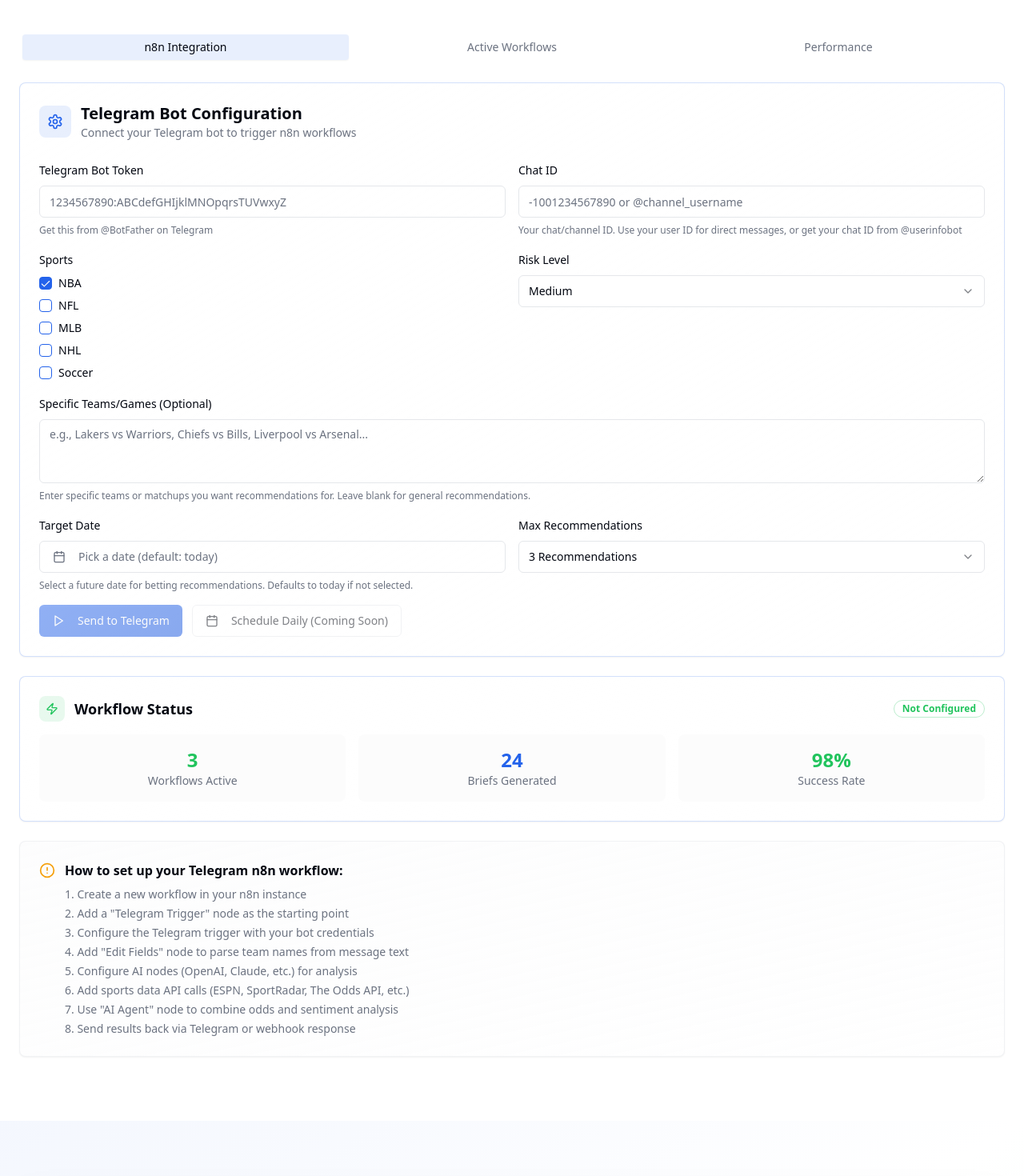
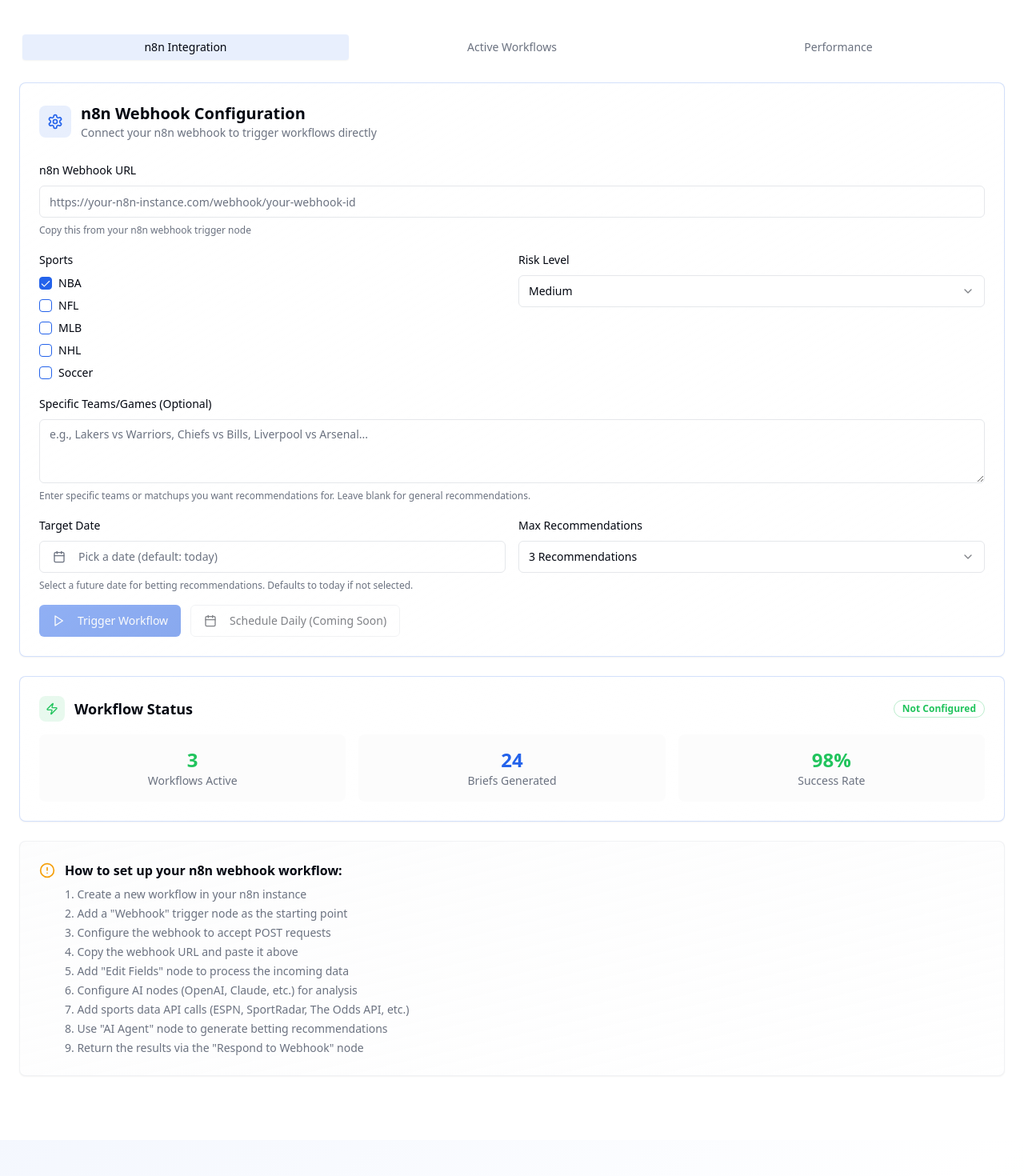
Before and after one commit to rsdelarosa75/win-wise-bot, a React (Vite) app: page / in a window 1280 px wide. Shown: the part 3560-5030 px from the top of the page at 80% size. Built offline with nearby package versions, Linux system fonts and the light colour scheme.

Commit message:
Revert to Webhook Trigger
Reverted the integration to use a webhook trigger instead of the Telegram trigger. This aligns with the user's request to go back to the previous webhook implementation.

```diff
--- a/src/components/ui/n8n-integration.tsx
+++ b/src/components/ui/n8n-integration.tsx
@@ -38,8 +38,7 @@ const cleanHtmlContent = (htmlString: string): string => {
 };
 
 export const N8nIntegration = () => {
-  const [botToken, setBotToken] = useState("");
-  const [chatId, setChatId] = useState("");
+  const [webhookUrl, setWebhookUrl] = useState("");
   const [isLoading, setIsLoading] = useState(false);
   const [lastTriggered, setLastTriggered] = useState<Date | null>(null);
   const [briefContent, setBriefContent] = useState("");
@@ -53,71 +52,50 @@ export const N8nIntegration = () => {
   const handleTriggerWorkflow = async (e: React.FormEvent) => {
     e.preventDefault();
 
-    if (!botToken || !chatId) {
+    if (!webhookUrl) {
       toast({
         title: "Error",
-        description: "Please enter your Telegram bot token and chat ID",
+        description: "Please enter your n8n webhook URL",
         variant: "destructive",
       });
       return;
     }
 
     setIsLoading(true);
-    console.log("Sending Telegram message to trigger n8n workflow");
+    console.log("Triggering n8n workflow via webhook");
 
     try {
-      // Format teams for n8n workflow - expects "Team A vs Team B" format in message.text
-      const formatTeamsForWorkflow = (teams: string) => {
-        if (!teams || teams.trim() === '') {
-          return "MLB betting recommendations"; // Default message when no specific teams
-        }
-
-        // If already in "vs" format, use as-is
-        if (teams.toLowerCase().includes(' vs ')) {
-          return teams.trim();
-        }
-
-        // If comma-separated, convert to "vs" format (take first two teams)
-        if (teams.includes(',')) {
-          const teamsParts = teams.split(',').map(team => team.trim());
-          if (teamsParts.length >= 2) {
-            return `${teamsParts[0]} vs ${teamsParts[1]}`;
-          }
-          return teamsParts[0]; // Single team case
-        }
-
-        // Single team case
-        return teams.trim();
+      const payload = {
+        sports: selectedSports,
+        teams: specificTeams || "general recommendations",
+        riskLevel,
+        maxRecommendations: parseInt(maxRecommendations),
+        targetDate: selectedDate ? format(selectedDate, "yyyy-MM-dd") : format(new Date(), "yyyy-MM-dd"),
       };
 
-      const formattedMessage = formatTeamsForWorkflow(specificTeams);
-
-      // Send message via Telegram Bot API
-      const telegramApiUrl = `https://api.telegram.org/bot${botToken}/sendMessage`;
-
-      const response = await fetch(telegramApiUrl, {
+      const response = await fetch(webhookUrl, {
         method: "POST",
         headers: {
           "Content-Type": "application/json",
         },
-        body: JSON.stringify({
-          chat_id: chatId,
-          text: formattedMessage
-        }),
+        body: JSON.stringify(payload),
       });
 
       if (response.ok) {
-        const result = await response.json();
+        const result = await response.text();
 
         setLastTriggered(new Date());
 
         toast({
-          title: "Message Sent",
-          description: "Telegram message sent to trigger your n8n workflow.",
+          title: "Workflow Triggered",
+          description: "n8n workflow has been successfully triggered.",
         });
 
-        // Since Telegram doesn't return the workflow result directly,
-        // we simulate the workflow being triggered
+        // Try to parse the response as our betting brief
+        if (result && result.length > 0) {
+          setBriefContent(cleanHtmlContent(result));
+        } else {
+          // Fallback demo content
           setTimeout(() => {
             setBriefContent(`# AI Betting Recommendation - ${new Date().toLocaleDateString()}
 
@@ -150,28 +128,25 @@ export const N8nIntegration = () => {
 - **Week Record**: 18-12 (+8.4 units)
 - **Model Accuracy**: 67.8%
 
-*Generated via n8n workflow triggered by Telegram at ${new Date().toLocaleTimeString()}*`);
+*Generated via n8n workflow at ${new Date().toLocaleTimeString()}*`);
           }, 2000);
+        }
       } else {
-        // Parse the error response from Telegram API
-        const errorResponse = await response.json();
-        const errorMessage = errorResponse.description || `HTTP ${response.status}: ${response.statusText}`;
-        throw new Error(errorMessage);
+        throw new Error(`HTTP ${response.status}: ${response.statusText}`);
       }
 
     } catch (error) {
-      console.error("Error sending Telegram message:", error);
+      console.error("Error triggering workflow:", error);
 
-      // Try to get the actual error message from Telegram API
-      let errorMessage = "Failed to send message to Telegram";
+      let errorMessage = "Failed to trigger n8n workflow";
       if (error instanceof Error) {
         errorMessage = error.message;
       }
 
       toast({
-        title: "Telegram Error",
-        description: errorMessage.includes("chat not found")
-          ? "Chat not found. Make sure the bot is started and the Chat ID is correct."
+        title: "Webhook Error",
+        description: errorMessage.includes("Failed to fetch")
+          ? "Could not connect to webhook URL. Please check the URL is correct and accessible."
           : errorMessage,
         variant: "destructive",
       });
@@ -190,41 +165,25 @@ export const N8nIntegration = () => {
             <Settings className="w-5 h-5 text-primary" />
           </div>
           <div>
-            <h3 className="text-xl font-semibold">Telegram Bot Configuration</h3>
-            <p className="text-sm text-muted-foreground">Connect your Telegram bot to trigger n8n workflows</p>
+            <h3 className="text-xl font-semibold">n8n Webhook Configuration</h3>
+            <p className="text-sm text-muted-foreground">Connect your n8n webhook to trigger workflows directly</p>
           </div>
         </div>
 
         <form onSubmit={handleTriggerWorkflow} className="space-y-4">
-          <div className="grid grid-cols-1 md:grid-cols-2 gap-4">
           <div className="space-y-2">
-              <Label htmlFor="bot-token">Telegram Bot Token</Label>
+            <Label htmlFor="webhook-url">n8n Webhook URL</Label>
             <Input
-                id="bot-token"
-                type="password"
-                placeholder="1234567890:ABCdefGHIjklMNOpqrsTUVwxyZ"
-                value={botToken}
-                onChange={(e) => setBotToken(e.target.value)}
+              id="webhook-url"
+              type="url"
+              placeholder="https://your-n8n-instance.com/webhook/your-webhook-id"
+              value={webhookUrl}
+              onChange={(e) => setWebhookUrl(e.target.value)}
               className="bg-background/50"
             />
             <p className="text-xs text-muted-foreground">
-                Get this from @BotFather on Telegram
+              Copy this from your n8n webhook trigger node
             </p>
-            </div>
-
-            <div className="space-y-2">
-              <Label htmlFor="chat-id">Chat ID</Label>
-              <Input
-                id="chat-id"
-                placeholder="-1001234567890 or @channel_username"
-                value={chatId}
-                onChange={(e) => setChatId(e.target.value)}
-                className="bg-background/50"
-              />
-              <p className="text-xs text-muted-foreground">
-                Your chat/channel ID. Use your user ID for direct messages, or get your chat ID from @userinfobot
-              </p>
-            </div>
           </div>
 
           <div className="grid grid-cols-1 md:grid-cols-2 gap-4">
@@ -330,18 +289,18 @@ export const N8nIntegration = () => {
           <div className="flex flex-col sm:flex-row gap-3">
             <Button
               type="submit"
-              disabled={isLoading || !botToken || !chatId}
+              disabled={isLoading || !webhookUrl}
               className="bg-gradient-primary"
             >
               {isLoading ? (
                 <>
                   <Clock className="mr-2 w-4 h-4 animate-spin" />
-                  Sending...
+                  Triggering...
                 </>
               ) : (
                 <>
                   <Play className="mr-2 w-4 h-4" />
-                  Send to Telegram
+                  Trigger Workflow
                 </>
               )}
             </Button>
@@ -371,7 +330,7 @@ export const N8nIntegration = () => {
             <h3 className="text-lg font-semibold">Workflow Status</h3>
           </div>
           <Badge variant="outline" className="border-accent/30 text-accent">
-            {botToken && chatId ? "Configured" : "Not Configured"}
+            {webhookUrl ? "Configured" : "Not Configured"}
           </Badge>
         </div>
 
@@ -435,16 +394,17 @@ export const N8nIntegration = () => {
         <div className="flex items-start gap-3">
           <AlertCircle className="w-5 h-5 text-neutral mt-0.5" />
           <div className="space-y-2">
-            <h4 className="font-semibold">How to set up your Telegram n8n workflow:</h4>
+            <h4 className="font-semibold">How to set up your n8n webhook workflow:</h4>
             <ol className="text-sm text-muted-foreground space-y-1 list-decimal list-inside">
               <li>Create a new workflow in your n8n instance</li>
-              <li>Add a "Telegram Trigger" node as the starting point</li>
-              <li>Configure the Telegram trigger with your bot credentials</li>
-              <li>Add "Edit Fields" node to parse team names from message text</li>
+              <li>Add a "Webhook" trigger node as the starting point</li>
+              <li>Configure the webhook to accept POST requests</li>
+              <li>Copy the webhook URL and paste it above</li>
+              <li>Add "Edit Fields" node to process the incoming data</li>
               <li>Configure AI nodes (OpenAI, Claude, etc.) for analysis</li>
               <li>Add sports data API calls (ESPN, SportRadar, The Odds API, etc.)</li>
-              <li>Use "AI Agent" node to combine odds and sentiment analysis</li>
-              <li>Send results back via Telegram or webhook response</li>
+              <li>Use "AI Agent" node to generate betting recommendations</li>
+              <li>Return the results via the "Respond to Webhook" node</li>
             </ol>
           </div>
         </div>
```
Lines whose indentation alone changed are shown as unchanged.
